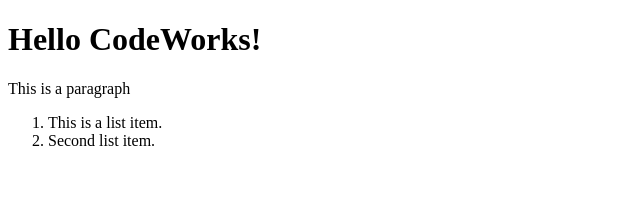
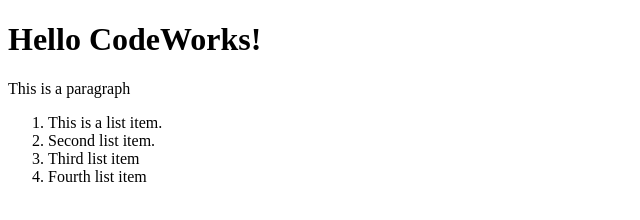
Before and after one commit to milesfwilson/day-1, a plain HTML site: page index.html in a window 1280 px wide. Shown: the whole page, without its empty margins (0-640 px from the left). Drawn offline with Linux system fonts and the light colour scheme.

Commit message:
Added fourth list item

```diff
--- a/index.html
+++ b/index.html
@@ -11,6 +11,8 @@
   <ol>
     <li>This is a list item.</li>
     <li>Second list item.</li>
+    <li>Third list item</li>
+    <li>Fourth list item</li>
   </ol>
 </body>
 </html>
```
